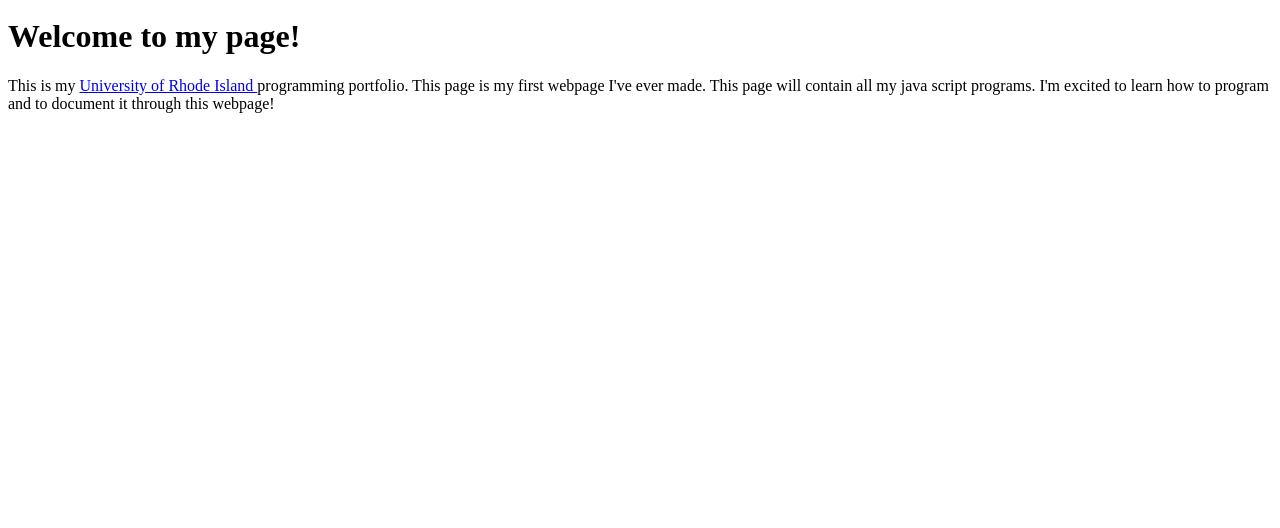
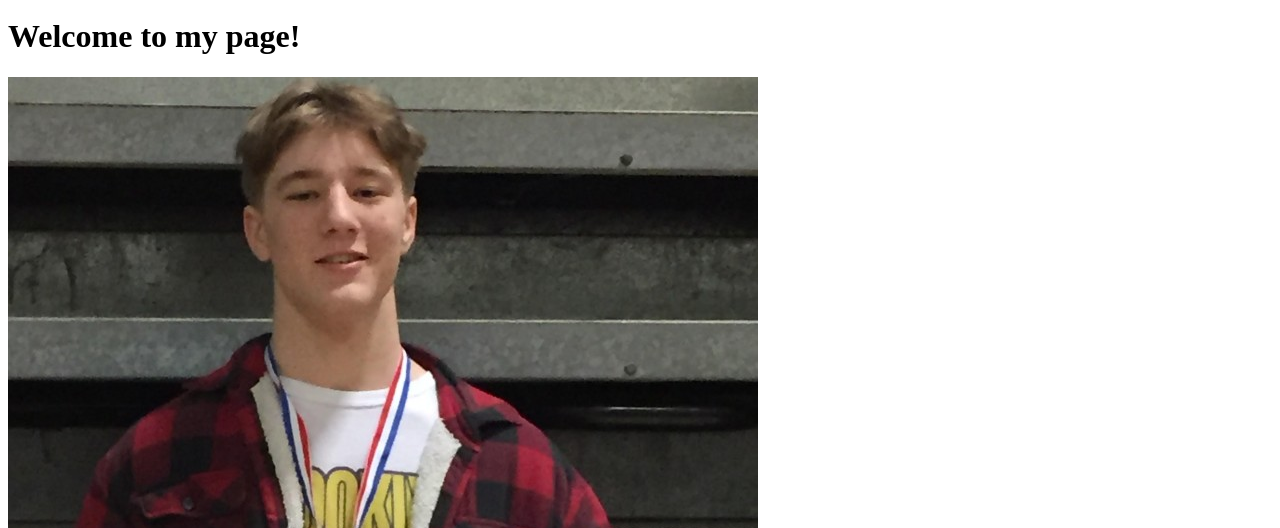
Before and after one commit to MichaelCarpenter217/MichaelCarpenter217.github.io, a plain HTML site: page index.html in a window 1280 px wide. Shown: the part 272-800 px from the top of the page. Drawn offline with Linux system fonts and the light colour scheme.

Commit message:
Update index.html

```diff
--- a/index.html
+++ b/index.html
@@ -20,6 +20,7 @@ Welcome to <em>Mike's</em> programming portfolio
      </table>
 
         <h1>Welcome to my page!</h1>
+        <img src = "michael.jpg">
         <p> This is my <a href = "http://www.uri.edu">University of Rhode Island </a> programming portfolio. This page is my first webpage I've ever made. This page will contain all my java script programs. I'm excited to learn how to program and to document it through this webpage!</p>
 
     </body>
```
